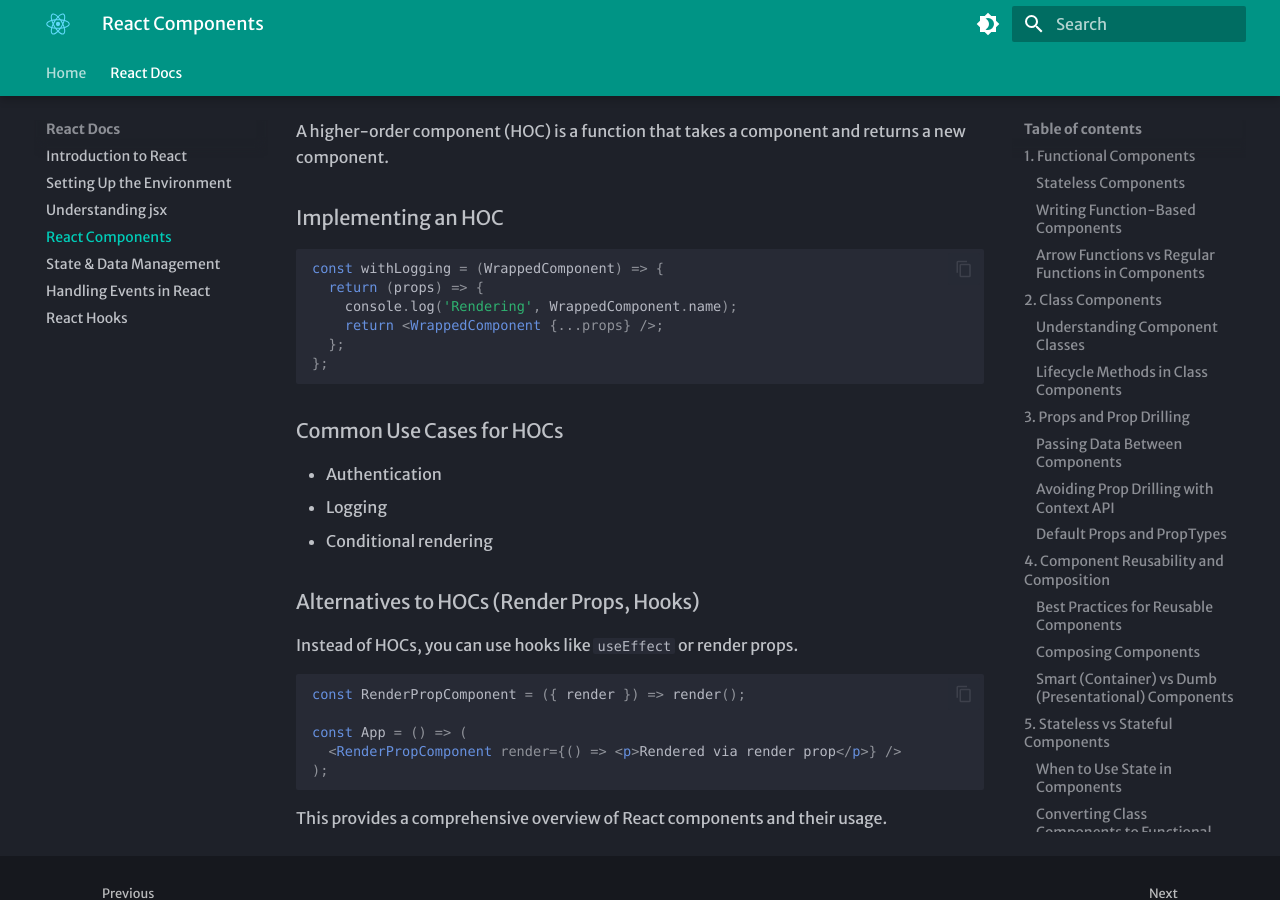
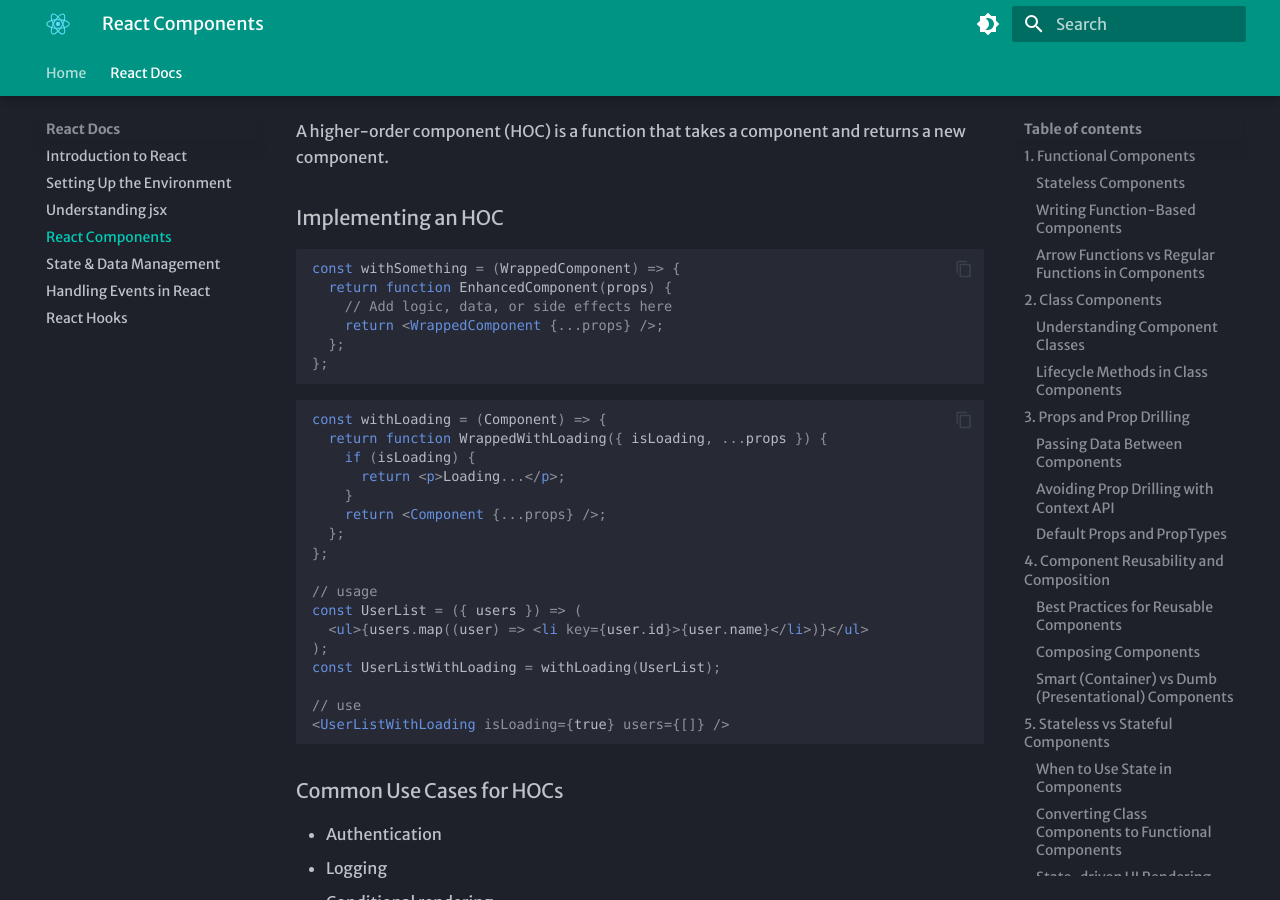
Before and after one commit to Captain-Rengoku/react-mkdocs, an MkDocs documentation site: the page built from docs/react/4.React Components.md, in a window 1280 px wide and 900 px high, scrolled down 6281 px. Built offline with MkDocs 1.6.1 and Material for MkDocs 9.7.7, drawn with Linux system fonts in a browser that asks for light colours; some web fonts are replaced.

Commit message:
some updates on docs

````diff
--- a/docs/react/4.React Components.md
+++ b/docs/react/4.React Components.md
@@ -343,12 +343,32 @@ A higher-order component (HOC) is a function that takes a component and returns
 ### Implementing an HOC
 
 ```jsx
-const withLogging = (WrappedComponent) => {
-  return (props) => {
-    console.log('Rendering', WrappedComponent.name);
+const withSomething = (WrappedComponent) => {
+  return function EnhancedComponent(props) {
+    // Add logic, data, or side effects here
     return <WrappedComponent {...props} />;
   };
 };
+```
+
+```jsx
+const withLoading = (Component) => {
+  return function WrappedWithLoading({ isLoading, ...props }) {
+    if (isLoading) {
+      return <p>Loading...</p>;
+    }
+    return <Component {...props} />;
+  };
+};
+
+// usage
+const UserList = ({ users }) => (
+  <ul>{users.map((user) => <li key={user.id}>{user.name}</li>)}</ul>
+);
+const UserListWithLoading = withLoading(UserList);
+
+// use
+<UserListWithLoading isLoading={true} users={[]} />
 ```
 
 ### Common Use Cases for HOCs
````
Also changed, not shown: docs/react/5.React State and Data Management.md (+33 -16 lines), docs/react/6.Handling Events in React.md (+1 -0 lines), docs/react/7.React Hooks.md (+13 -13 lines).
